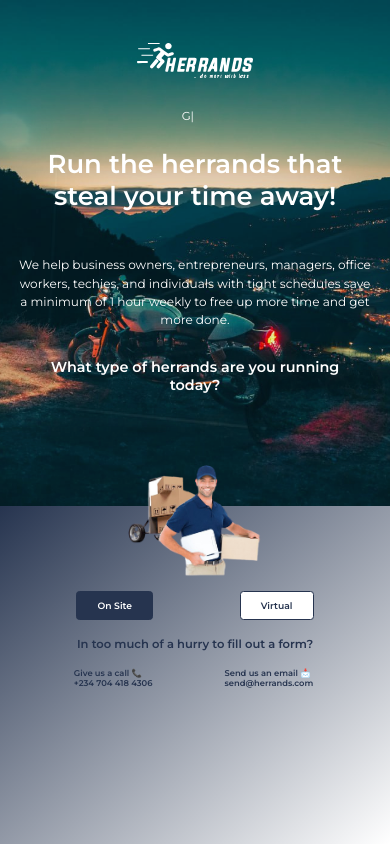
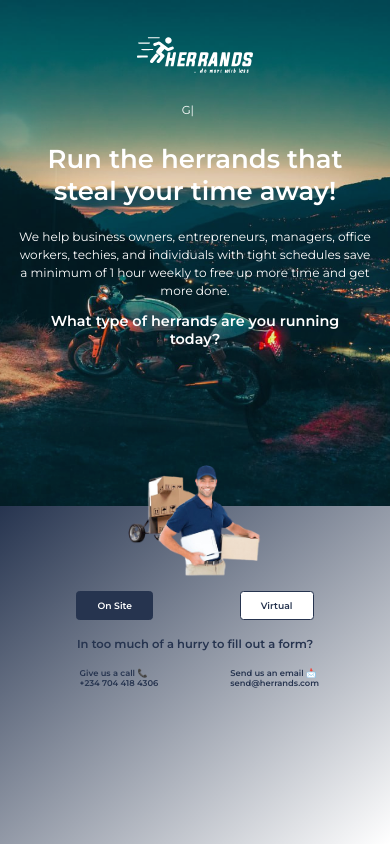
Before and after one commit to jummie-jk/Herrands-Website, a React (Create React App) app: page / in a window 390 px wide. Built offline with nearby package versions, Linux system fonts and the light colour scheme.

Commit message:
website testing

```diff
--- a/src/mediaquery.css
+++ b/src/mediaquery.css
@@ -78,7 +78,7 @@
       align-items: center;
     }
     .branding{
-      padding-top: 3rem;
+      padding-top: 2rem;
       margin-left: 0;
     }
     .herrand-logo {
@@ -109,12 +109,22 @@
     }
    }
    @media (max-width: 415px) {
+    .branding{
+      padding-top: 2rem;
+
+    }
     .mobile-text{
       font-size: 2.1rem;
       margin-top: -6rem;
     }
     html {
       font-size: 36%;
+    }
+    .main--text h1{
+      margin-bottom: -2rem;
+    }
+    .main--text h3{
+      margin-top: -2rem;
     }
     .herrand-img{
       margin-left: 0rem;
@@ -127,8 +137,8 @@
       margin-right: 0rem;
      }
      .herrands-contact-text p{
-      margin-left: 6rem;
-      margin-right: 6.5rem;
+      margin-left: 7rem;
+      margin-right: 5.5rem;
     }
     .herrands-form-text{
       display: flex;
@@ -136,6 +146,8 @@
       text-align: center;
 
     }
+
+
    }
    @media (max-width: 385px) {
     html {
```
